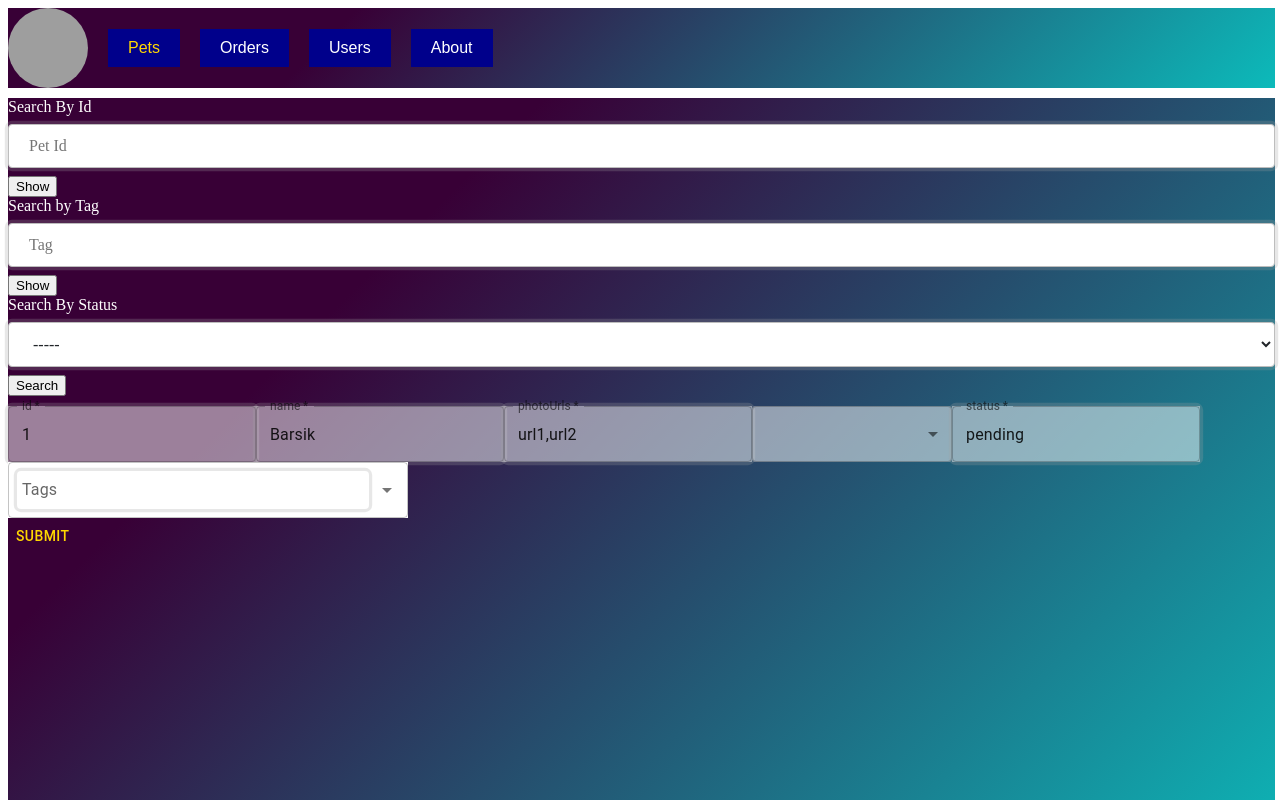
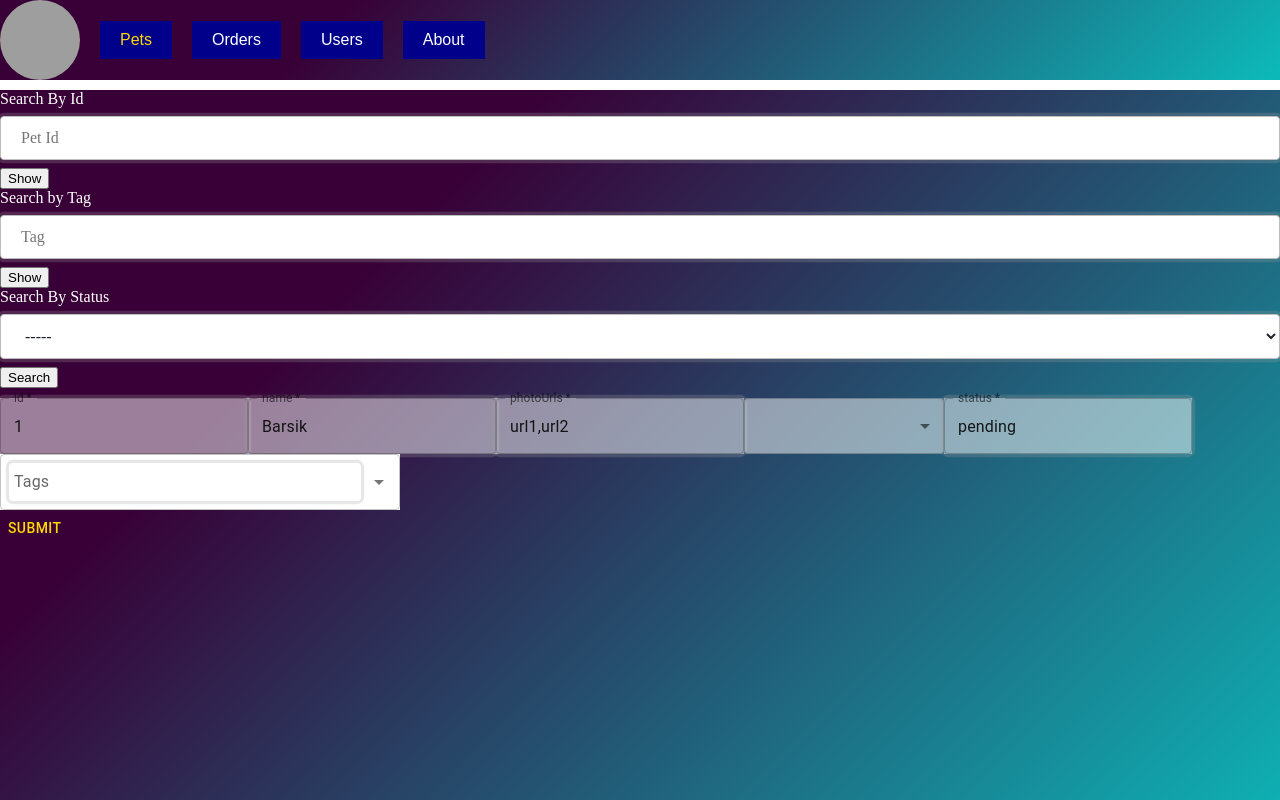
Before and after one commit to Yulian-21/pet-store-app, a React (Create React App) app: page /pets in a window 1280 px wide. Shown: the top 800 px of the page. Built offline with nearby package versions, Linux system fonts and the light colour scheme; grey boxes are pictures that could not be loaded.

Commit message:
Add styles and fix margins

```diff
--- a/package.json
+++ b/package.json
@@ -19,6 +19,7 @@
     "react-hook-form": "^7.33.1",
     "react-router-dom": "^6.3.0",
     "react-scripts": "5.0.1",
+    "styled-components": "^5.3.5",
     "typescript": "^4.7.4",
     "web-vitals": "^2.1.4"
   },
@@ -45,5 +46,8 @@
       "last 1 firefox version",
       "last 1 safari version"
     ]
+  },
+  "devDependencies": {
+    "@types/styled-components": "^5.1.25"
   }
 }
--- a/src/App.css
+++ b/src/App.css
@@ -1,6 +1,6 @@
-.app-wrapper{
+.app-wrapper {
   display: grid;
-    width: 99vw;
+  width: 100vw;
   border-left: none;
   grid-template-areas:
     "h h h"
@@ -10,11 +10,11 @@
   margin: 0 auto;
   grid-template-rows: 80px 1fr 110px;
   grid-template-columns: 2fr 10fr 1fr;
-    grid-gap:10px;
-    background-color:white;
+  grid-gap: 10px;
+  background-color: white;
 }
 
-  .app-wrapper-content{
+.app-wrapper-content {
   grid-area: c;
   background-color: #0cbaba;
   background-image: linear-gradient(315deg, #0cbaba 0%, #380036 74%);
@@ -22,6 +22,6 @@ background-image: linear-gradient(315deg, #0cbaba 0%, #380036 74%);
   color: white;
   height: 800px;
 }
-    .app-wrapper-content img{
-      width:200px;
+.app-wrapper-content img {
+  width: 200px;
 }
--- /dev/null
+++ b/src/components/pets/AddPet/AddPet.styled.tsx
@@ -0,0 +1,14 @@
+import styled from 'styled-components';
+import { Form } from "../../Form/Form";
+
+const Title = styled("h1")`
+  font-size: 1.5em;
+  text-align: center;
+  color: palevioletred;
+`;
+
+export const StyledForm = styled(Form)`
+  font-size: 1.5em;
+  text-align: center;
+  color: palevioletred;
+`;
--- a/src/components/pets/AddPet/AddPet.tsx
+++ b/src/components/pets/AddPet/AddPet.tsx
@@ -1,14 +1,13 @@
-import React, { useState } from 'react'
-import CustomInput from '../../Form/CustomInput'
-import { BASE_API_URL } from '../../../config';
+import React from 'react';
+import { Button } from '@mui/material';
+
 import { promisify } from '../../Api/FakeResponse';
+import { IPet, ITag } from '../PetTypes/PetTypes';
+import CustomInput from '../../Form/CustomInput';
 import { Form } from '../../Form/Form';
-import { Button } from '@mui/material';
-import { ICategory, IPet, ITag } from '../PetTypes/PetTypes';
-import AddCategory from './AddCategory/AddCategory';
-import { Control, FieldValues } from 'react-hook-form';
 import TagsGenerator from './TagsGenerator/TagsGenerator';
 import SelectCategory from './SelectCategory/SelectCategory';
+import { StyledForm } from './AddPet.styled';
 
 type handleData = {
     id: number,
@@ -35,7 +34,6 @@ const AddPet = () => {
             tags: data.tags
         }
 
-
         const result = await promisify(sendingData);
         console.log(result);
         return petInitialValue;
@@ -47,7 +45,7 @@ const AddPet = () => {
         id: 1,
         name: "Barsik",
         photoUrls: ["url1", "url2"],
-        category: { name: "Cat"},
+        category: { name: "Cat" },
         tags: [{ id: 1, name: "hairy" },
         { id: 2, name: "red" },
         { id: 3, name: "curly" },
@@ -60,25 +58,25 @@ const AddPet = () => {
         status: "pending"
     }
 
-//onUpdate={updateData}
+    //onUpdate={updateData}
     return (
-        <Form
+        <StyledForm
             onSubmit={handleSubmit}
             options={{ defaultValues: petInitialValue }}
         >
             {({ control }) => (
                 <>
                     <CustomInput control={control} name="id" id="id" type="number" />
-                    <CustomInput control={control} name="name" id="name" type="text"/>
-                    <CustomInput control={control} name="photoUrls" id="photoUrls" type="text"/>
-                    <SelectCategory control={control} name="category"/>
-                    <CustomInput control={control} name="status" id="status" type="text"/>
+                    <CustomInput control={control} name="name" id="name" type="text" />
+                    <CustomInput control={control} name="photoUrls" id="photoUrls" type="text" />
+                    <SelectCategory control={control} name="category" />
+                    <CustomInput control={control} name="status" id="status" type="text" />
                     <TagsGenerator control={control} name="tags" id="tags" />
-                    <Button type="submit" sx={{color: "gold"}}>Submit</Button>
+                    <Button type="submit" sx={{ color: "gold" }}>Submit</Button>
                 </>
             )}
-        </Form>
-  )
+        </StyledForm>
+    )
 }
 
 export default AddPet;
--- /dev/null
+++ b/src/index.css
@@ -0,0 +1,12 @@
+body,
+html {
+  width: 100%;
+  height: 100%;
+  margin: 0;
+}
+
+#root {
+  width: 100%;
+  height: 100%;
+  margin: 0;
+}
--- a/src/index.tsx
+++ b/src/index.tsx
@@ -3,6 +3,7 @@ import ReactDOM from 'react-dom/client';
 import App from './App';
 import reportWebVitals from './reportWebVitals';
 import { BrowserRouter } from 'react-router-dom';
+import "./index.css";
 
 const root = ReactDOM.createRoot(
   document.getElementById('root') as HTMLElement
```
Also changed, not shown: 1 other file (tests, documents, lock files or other folders). Lines whose indentation alone changed are shown as unchanged.
